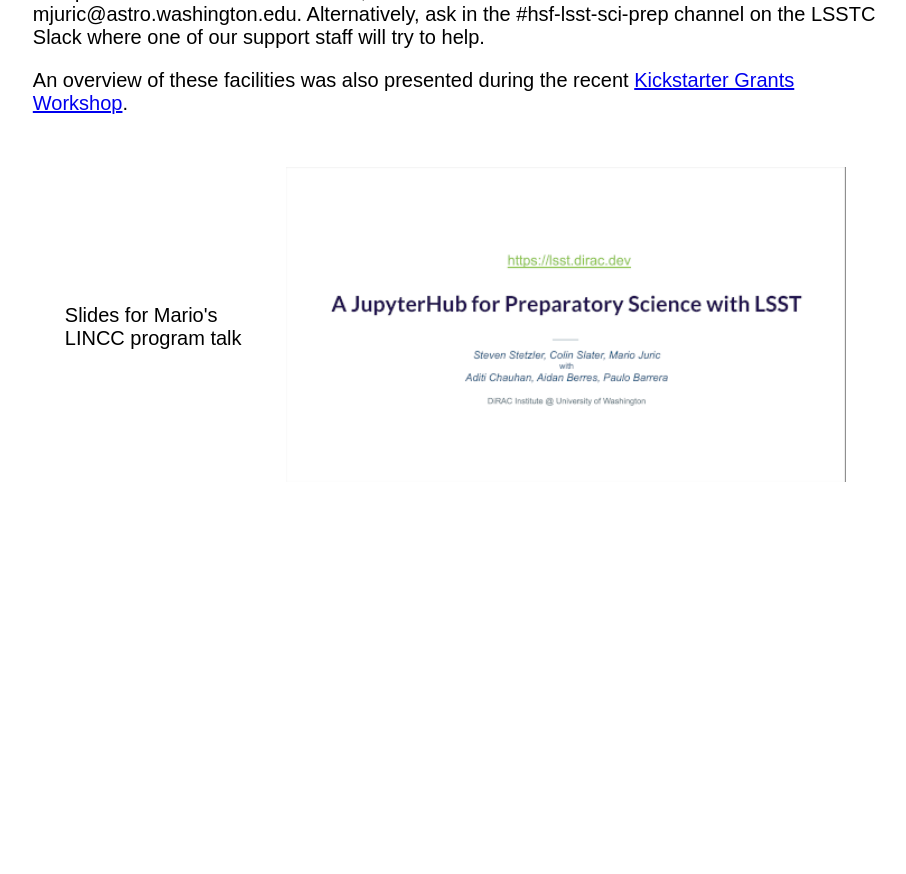
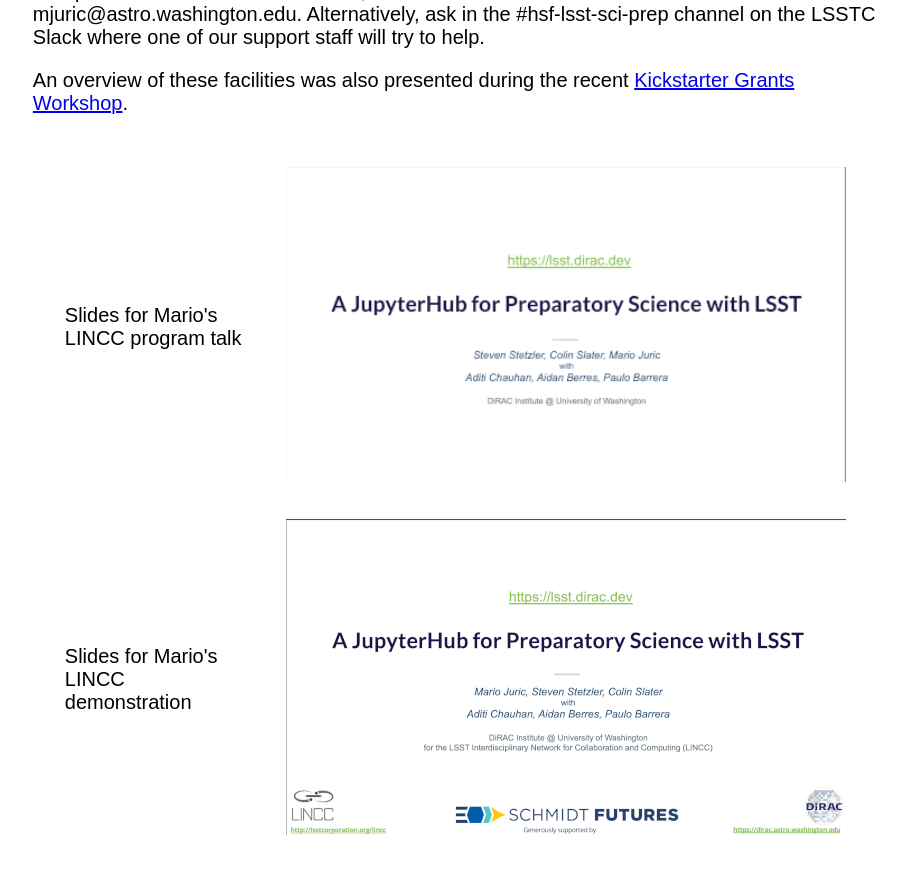
Before and after one commit to lsst-sci-prep/lsst-sci-prep.github.io, a Jekyll site: the page built from lincc_computing.html, in a window 1280 px wide and 900 px high, scrolled down 2138 px. Shown: the top 874 px of the window, without its empty margins (248-1154 px from the left). Built offline with Jekyll 4.4.1, drawn with Linux system fonts in a browser that asks for light colours; before the commit the page ends 2685 px from its top, so only the background shows below that.

Commit message:
Added slides for LINCC demo

```diff
--- a/lincc_computing.html
+++ b/lincc_computing.html
@@ -55,4 +55,5 @@ resources and support.</p>
 
 <table>
   <tr><td>Slides for Mario's LINCC program talk</td><td><a href="https://drive.google.com/file/d/1LHaINpZM7WXr9EfSgL-b-JgwvcObibqY/view?usp=sharing"><img src="/assets/images/lincc_talk_thumbnail.png" width=560></a></td></tr>
+  <tr><td>Slides for Mario's LINCC demonstration</td><td><a href="https://drive.google.com/file/d/1aljUdpFWqWTpvAeD6R_7eUHbzSnQrz2y/view?usp=sharing"><img src="/assets/images/lincc_demo_slides_thumbnail.png" width=560></a></td></tr>
 </table>
```
Also changed, not shown: assets/images/lincc_demo_slides_thumbnail.png (added).
